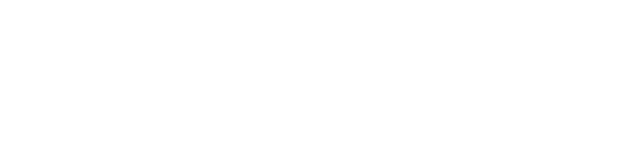
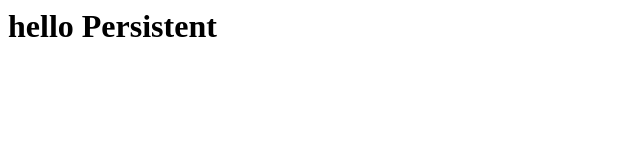
Before and after one commit to Rising-entity/Temprepo, a plain HTML site: page index.html in a window 1280 px wide. Shown: the whole page, without its empty margins (0-640 px from the left). Drawn offline with Linux system fonts and the light colour scheme.

Commit message:
Update index.html

```diff
--- a/index.html
+++ b/index.html
@@ -1,4 +1,6 @@
 <html>
   <head></head>
-  <body></body>
+  <body>
+    <h1>hello Persistent</h1>
+  </body>
 </html>
```
